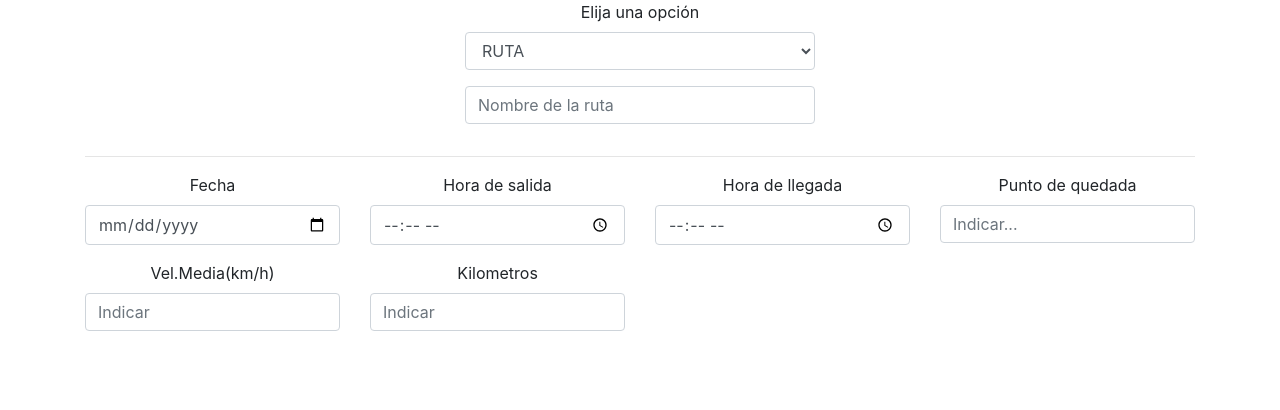
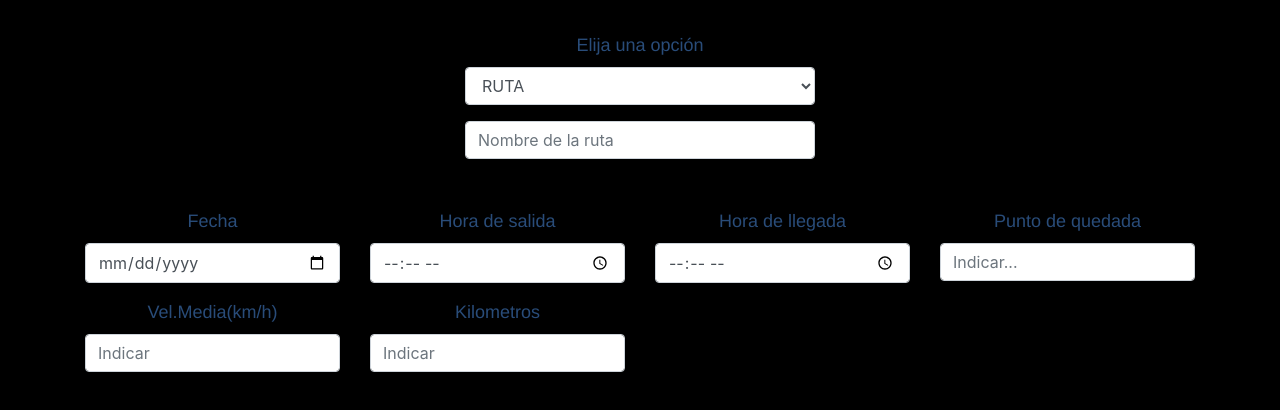
Before and after one commit to marioraga29/RutasBicis, a plain HTML site: page index.html in a window 1280 px wide. Drawn offline with nearby package versions, Linux system fonts and the light colour scheme; the site is published under a folder, as on GitHub Pages, so addresses that start at the root find nothing.

Commit message:
sdfgwgfr

```diff
--- a/index.html
+++ b/index.html
@@ -5,7 +5,7 @@
   <meta charset="UTF-8" />
   <meta name="viewport" content="width=device-width, initial-scale=1.0" />
   <title>Rutas Bicis</title>
-  <link href='/css/style.css' rel='stylesheet'>
+  <link href='style.css' rel='stylesheet'>
   <!-- Latest compiled and minified CSS -->
   <link rel="stylesheet" href="https://maxcdn.bootstrapcdn.com/bootstrap/4.0.0/css/bootstrap.min.css">
   <!-- jQuery library -->
@@ -16,7 +16,7 @@
   <script src="https://maxcdn.bootstrapcdn.com/bootstrap/4.0.0/js/bootstrap.min.js"></script>
 </head>
 
-<body id="dark">
+<body class="dark">
   <div class="container">
     <form>
       <div class="row">
--- a/js/index.js
+++ /dev/null
@@ -1 +0,0 @@
-// Add JS here
--- a/css/style.css
+++ b/style.css
@@ -1,4 +1,4 @@
-#dark {
+.dark {
     background-color: black;
 }
 
```
